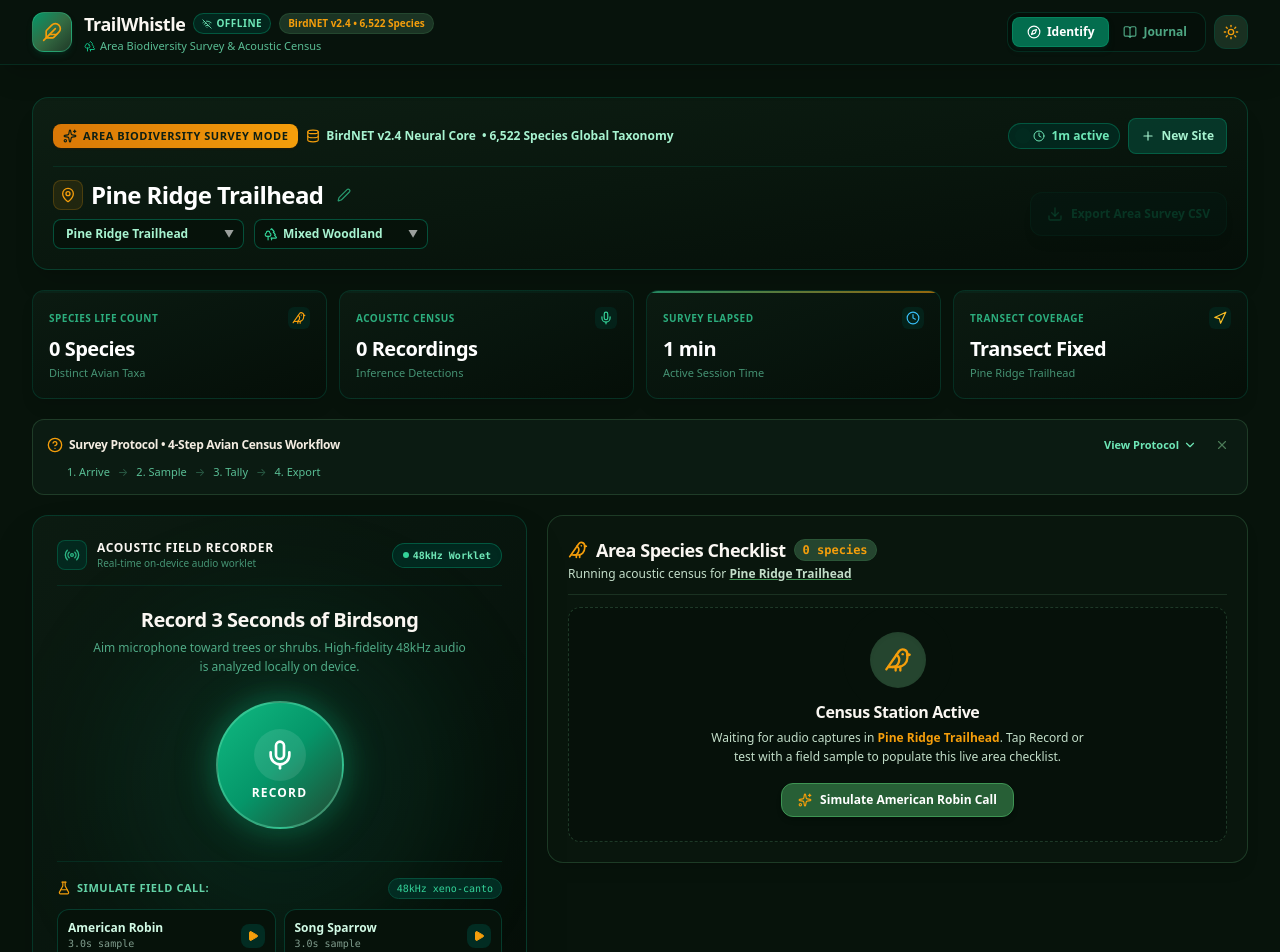
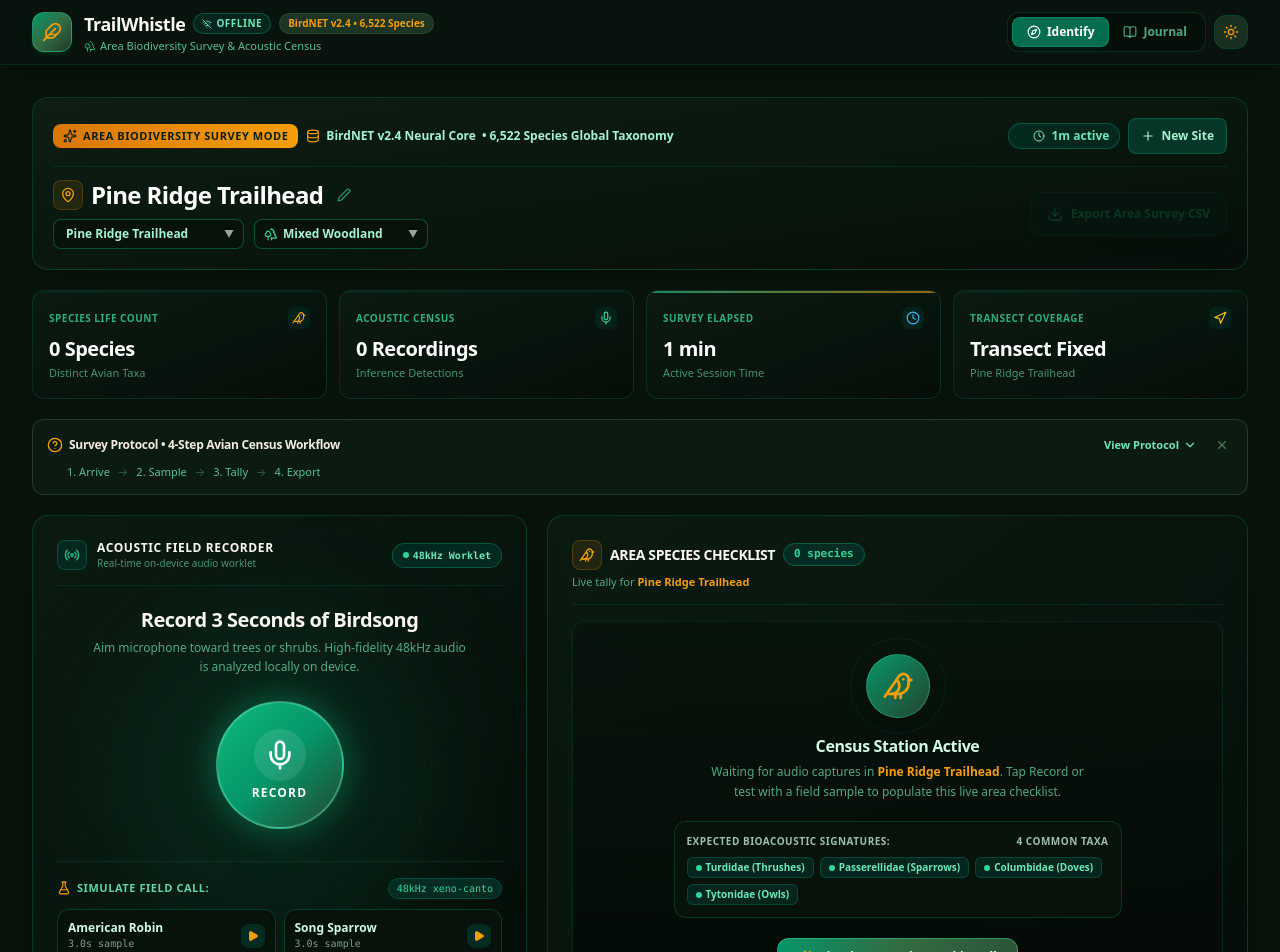
Before and after one commit to Sourabh-Kumar04/TrailWhistle, a React (Vite) app: page / in a window 1280 px wide. Shown: the top 952 px of the page. Built offline with nearby package versions, Linux system fonts and the light colour scheme.

Commit message:
feat(iter-3): enrich species checklist with bioacoustic radar empty state and museum-grade data visualization

```diff
--- a/src/components/AreaSpeciesChecklist.tsx
+++ b/src/components/AreaSpeciesChecklist.tsx
@@ -23,29 +23,35 @@ export const AreaSpeciesChecklist: React.FC<AreaSpeciesChecklistProps> = ({
   );
 
   return (
-    <div className={`p-4 sm:p-5 rounded-2xl border flex flex-col h-full transition-all ${
+    <div className={`p-5 sm:p-6 rounded-2xl border flex flex-col h-full transition-all duration-300 ${
       isSunlightMode
-        ? 'bg-white border-2 border-black text-black shadow-md'
-        : 'bg-canopy-900/95 border-forest-700/60 text-earth-50 shadow-lg'
+        ? 'bg-white border-neutral-300 text-neutral-900 shadow-md'
+        : 'bg-gradient-to-br from-[#0c1b12]/95 via-[#08150e]/95 to-[#040c07]/95 border-emerald-800/50 text-earth-50 shadow-2xl'
     }`}>
       {/* Header */}
-      <div className={`flex items-center justify-between gap-2 pb-3 mb-3 border-b ${
-        isSunlightMode ? 'border-neutral-900' : 'border-forest-800/60'
+      <div className={`flex items-center justify-between gap-2 pb-3.5 mb-4 border-b ${
+        isSunlightMode ? 'border-neutral-200' : 'border-emerald-900/40'
       }`}>
         <div>
           <div className="flex items-center gap-2">
-            <h2 className="text-base sm:text-lg font-bold tracking-tight flex items-center gap-2">
-              <Bird className="w-5 h-5 text-feather-yellow" />
-              <span>Area Species Checklist</span>
+            <div className={`p-1.5 rounded-lg ${
+              isSunlightMode ? 'bg-amber-100 text-amber-900' : 'bg-amber-500/10 text-feather-yellow border border-amber-500/20'
+            }`}>
+              <Bird className="w-4 h-4" />
+            </div>
+            <h2 className="text-sm font-black tracking-tight uppercase font-sans">
+              Area Species Checklist
             </h2>
-            <span className={`text-xs font-mono font-bold px-2 py-0.5 rounded-full ${
-              isSunlightMode ? 'bg-black text-white' : 'bg-forest-800 text-feather-yellow border border-forest-700'
+            <span className={`text-[11px] font-mono font-bold px-2.5 py-0.5 rounded-full ${
+              checklist.length > 0
+                ? isSunlightMode ? 'bg-emerald-900 text-white' : 'bg-emerald-600 text-white shadow-sm'
+                : isSunlightMode ? 'bg-neutral-100 text-neutral-600' : 'bg-emerald-950 text-emerald-400 border border-emerald-800'
             }`}>
-              {checklist.length} species
+              {checklist.length} {checklist.length === 1 ? 'species' : 'species'}
             </span>
           </div>
-          <p className={`text-xs mt-0.5 ${isSunlightMode ? 'text-black font-medium' : 'text-forest-200'}`}>
-            Running acoustic census for <span className="font-bold underline decoration-moss-500">{locationName}</span>
+          <p className={`text-[11px] mt-1 ${isSunlightMode ? 'text-neutral-600' : 'text-emerald-300/70'}`}>
+            Live tally for <strong className={isSunlightMode ? 'text-neutral-900' : 'text-feather-yellow'}>{locationName}</strong>
           </p>
         </div>
 
@@ -54,13 +60,13 @@ export const AreaSpeciesChecklist: React.FC<AreaSpeciesChecklistProps> = ({
             <Search className="w-3.5 h-3.5 absolute left-2.5 top-2.5 text-gray-400" />
             <input
               type="text"
-              placeholder="Filter..."
+              placeholder="Filter species..."
               value={searchQuery}
               onChange={(e) => setSearchQuery(e.target.value)}
-              className={`w-full pl-7 pr-2 py-1.5 text-xs rounded-lg border ${
+              className={`w-full pl-8 pr-2.5 py-1.5 text-xs rounded-lg border outline-none ${
                 isSunlightMode
-                  ? 'bg-white border-2 border-black text-black font-semibold'
-                  : 'bg-canopy-950 border-forest-700 text-white placeholder-forest-500'
+                  ? 'bg-neutral-50 border-neutral-300 text-neutral-900 focus:border-black'
+                  : 'bg-[#06120a] border-emerald-800 text-white placeholder-emerald-600 focus:border-emerald-400'
               }`}
             />
           </div>
@@ -69,32 +75,71 @@ export const AreaSpeciesChecklist: React.FC<AreaSpeciesChecklistProps> = ({
 
       {/* Checklist Content */}
       {checklist.length === 0 ? (
-        <div className={`flex-1 flex flex-col items-center justify-center p-6 text-center rounded-xl border border-dashed my-auto ${
-          isSunlightMode ? 'bg-neutral-50 border-2 border-black' : 'bg-canopy-950/60 border-forest-800/80'
+        <div className={`flex-1 flex flex-col items-center justify-center p-6 sm:p-8 text-center rounded-xl border transition-all ${
+          isSunlightMode
+            ? 'bg-neutral-50/80 border-neutral-300 text-neutral-900'
+            : 'bg-gradient-to-b from-[#07130b]/80 to-[#040a06]/90 border-emerald-900/40 text-emerald-100'
         }`}>
-          <div className="relative mb-3 flex items-center justify-center">
-            <div className={`w-14 h-14 rounded-full flex items-center justify-center shadow-inner ${
-              isSunlightMode ? 'bg-black text-white' : 'bg-forest-800 text-feather-yellow'
+          {/* Animated Sonar Radar Visualizer */}
+          <div className="relative mb-4 flex items-center justify-center">
+            <div className={`w-16 h-16 rounded-full flex items-center justify-center shadow-lg transition-transform ${
+              isSunlightMode
+                ? 'bg-emerald-900 text-white shadow-emerald-950/20'
+                : 'bg-gradient-to-br from-emerald-600 to-forest-800 text-feather-yellow border border-emerald-400/40 shadow-[0_0_30px_rgba(16,185,129,0.3)]'
             }`}>
-              <Bird className="w-7 h-7" />
+              <Bird className="w-8 h-8" />
             </div>
-            <div className="absolute inset-0 rounded-full border border-feather-accent/40 animate-ping opacity-40 pointer-events-none" />
+            <div className="absolute -inset-2 rounded-full border border-emerald-500/30 animate-ping opacity-30 pointer-events-none" />
+            <div className="absolute -inset-4 rounded-full border border-emerald-500/10 pointer-events-none" />
           </div>
-          <h3 className="font-black text-base mb-1 tracking-tight">Census Station Active</h3>
-          <p className={`text-xs max-w-sm mb-4 leading-relaxed ${
-            isSunlightMode ? 'text-black font-medium' : 'text-forest-200'
+
+          <h3 className="font-extrabold text-base mb-1 tracking-tight font-sans">
+            Census Station Active
+          </h3>
+          <p className={`text-xs max-w-sm mb-5 leading-relaxed ${
+            isSunlightMode ? 'text-neutral-600 font-medium' : 'text-emerald-300/70'
           }`}>
-            Waiting for audio captures in <strong className="text-feather-yellow">{locationName}</strong>. Tap Record or test with a field sample to populate this live area checklist.
+            Waiting for audio captures in <strong className={isSunlightMode ? 'text-black' : 'text-feather-yellow'}>{locationName}</strong>. Tap Record or test with a field sample to populate this live area checklist.
           </p>
+
+          {/* Expected Taxa in Habitat Preview */}
+          <div className={`w-full max-w-md p-3 rounded-xl border mb-5 text-left ${
+            isSunlightMode ? 'bg-white border-neutral-300' : 'bg-[#06120a] border-emerald-900/60'
+          }`}>
+            <div className="flex items-center justify-between text-[10px] uppercase font-bold tracking-wider mb-2 opacity-75">
+              <span>Expected Bioacoustic Signatures:</span>
+              <span>4 Common Taxa</span>
+            </div>
+            <div className="flex flex-wrap gap-1.5">
+              {[
+                { name: 'Turdidae (Thrushes)', status: 'LC' },
+                { name: 'Passerellidae (Sparrows)', status: 'LC' },
+                { name: 'Columbidae (Doves)', status: 'LC' },
+                { name: 'Tytonidae (Owls)', status: 'LC' },
+              ].map((taxa, i) => (
+                <span
+                  key={i}
+                  className={`text-[10px] font-semibold px-2 py-0.5 rounded-md flex items-center gap-1 ${
+                    isSunlightMode
+                      ? 'bg-neutral-100 text-neutral-800 border border-neutral-200'
+                      : 'bg-emerald-950/80 text-emerald-300 border border-emerald-800/60'
+                  }`}
+                >
+                  <span className="w-1.5 h-1.5 rounded-full bg-emerald-400" />
+                  <span>{taxa.name}</span>
+                </span>
+              ))}
+            </div>
+          </div>
 
           {onRunSampleDemo && (
             <button
               type="button"
               onClick={onRunSampleDemo}
-              className={`py-2 px-4 rounded-xl text-xs font-bold flex items-center gap-2 shadow-md transition-all active:scale-95 ${
+              className={`py-2.5 px-5 rounded-xl text-xs font-bold flex items-center gap-2 shadow-lg transition-all active:scale-95 cursor-pointer hover:scale-105 ${
                 isSunlightMode
-                  ? 'bg-black text-white hover:bg-neutral-800 border-2 border-black font-extrabold'
-                  : 'bg-moss-700 hover:bg-moss-600 text-white border border-moss-500'
+                  ? 'bg-emerald-900 hover:bg-emerald-800 text-white shadow-emerald-950/10 font-bold'
+                  : 'bg-gradient-to-r from-emerald-600 via-forest-600 to-forest-700 hover:from-emerald-500 hover:to-forest-600 text-white border border-emerald-400/50 shadow-[0_0_20px_rgba(16,185,129,0.25)]'
               }`}
             >
               <Sparkles className="w-3.5 h-3.5 text-feather-yellow" />
@@ -103,7 +148,7 @@ export const AreaSpeciesChecklist: React.FC<AreaSpeciesChecklistProps> = ({
           )}
         </div>
       ) : (
-        <div className="space-y-2.5 overflow-y-auto max-h-[460px] pr-1">
+        <div className="space-y-3 overflow-y-auto max-h-[480px] pr-1">
           {filtered.map((item) => {
             const lastTime = new Date(item.lastDetectedTime).toLocaleTimeString(undefined, {
               hour: '2-digit',
@@ -113,61 +158,90 @@ export const AreaSpeciesChecklist: React.FC<AreaSpeciesChecklistProps> = ({
             return (
               <div
                 key={item.speciesId}
-                className={`p-3 sm:p-3.5 rounded-xl border transition-all ${
+                className={`p-3.5 sm:p-4 rounded-xl border transition-all duration-200 hover:scale-[1.01] ${
                   isSunlightMode
-                    ? 'bg-neutral-50 border-2 border-black text-black hover:bg-white'
-                    : 'bg-canopy-950/80 border-forest-800/90 text-earth-50 hover:border-forest-700'
+                    ? 'bg-white border-neutral-300 text-neutral-900 shadow-sm hover:border-black'
+                    : 'bg-gradient-to-br from-[#0c1a11]/90 to-[#07130b]/90 border-emerald-900/60 hover:border-emerald-600 text-white shadow-md'
                 }`}
               >
-                <div className="flex items-start justify-between gap-2 mb-1.5">
-                  <div className="flex-1">
-                    <div className="flex items-center gap-1.5 flex-wrap">
-                      <h4 className="font-bold text-sm tracking-tight">{item.commonName}</h4>
-                      <span className={`text-[10px] font-bold px-2 py-0.2 rounded-full ${
+                <div className="flex items-start justify-between gap-2 mb-2">
+                  <div className="flex-1 min-w-0">
+                    <div className="flex items-center gap-2 flex-wrap">
+                      <h4 className="font-extrabold text-sm sm:text-base tracking-tight truncate font-sans">
+                        {item.commonName}
+                      </h4>
+                      <span className={`text-[10px] font-bold px-2 py-0.5 rounded-full ${
                         isSunlightMode
-                          ? 'bg-black text-white'
-                          : 'bg-forest-800 text-feather-yellow border border-forest-700'
+                          ? 'bg-emerald-100 text-emerald-950 font-bold'
+                          : 'bg-emerald-950 text-emerald-300 border border-emerald-700/60'
                       }`}>
                         {item.detectionCount}x heard
                       </span>
+                      {item.iucnStatus && (
+                        <span className={`text-[9px] font-extrabold px-1.5 py-0.2 rounded ${
+                          isSunlightMode
+                            ? 'bg-neutral-100 text-emerald-900 border border-neutral-300'
+                            : 'bg-emerald-900/80 text-emerald-200 border border-emerald-600/50'
+                        }`}>
+                          {item.iucnStatus}
+                        </span>
+                      )}
                     </div>
-                    <div className={`text-xs italic font-serif ${isSunlightMode ? 'text-neutral-900 font-bold' : 'text-moss-200'}`}>
+                    <div className={`text-xs italic font-serif mt-0.5 ${
+                      isSunlightMode ? 'text-neutral-700' : 'text-emerald-300/80'
+                    }`}>
                       {item.scientificName}
+                      {item.family && (
+                        <span className="not-italic font-sans opacity-70 ml-1.5 text-[10px]">
+                          • {item.family}
+                        </span>
+                      )}
                     </div>
                   </div>
 
                   <div className="text-right shrink-0">
-                    <span className={`font-mono text-xs font-bold ${isSunlightMode ? 'text-emerald-700 font-extrabold' : 'text-emerald-400'}`}>
+                    <span className={`font-mono text-sm font-black ${
+                      isSunlightMode ? 'text-emerald-800' : 'text-feather-yellow'
+                    }`}>
                       {Math.round(item.maxConfidence * 100)}% peak
                     </span>
-                    <div className={`text-[10px] ${isSunlightMode ? 'text-black font-medium' : 'text-forest-300'}`}>
-                      last: {lastTime}
+                    <div className={`text-[10px] font-medium ${
+                      isSunlightMode ? 'text-neutral-500' : 'text-emerald-400/60'
+                    }`}>
+                      last {lastTime}
                     </div>
                   </div>
                 </div>
 
                 {/* Progress bar of peak confidence */}
-                <div className={`w-full h-1.5 rounded-full overflow-hidden mb-2 ${
-                  isSunlightMode ? 'bg-neutral-300' : 'bg-forest-900'
+                <div className={`w-full h-1.5 rounded-full overflow-hidden mb-2.5 ${
+                  isSunlightMode ? 'bg-neutral-200' : 'bg-[#050e08]'
                 }`}>
                   <div
-                    className={`h-full ${
-                      isSunlightMode ? 'bg-black' : 'bg-gradient-to-r from-forest-500 to-feather-yellow'
+                    className={`h-full rounded-full transition-all duration-300 ${
+                      isSunlightMode
+                        ? 'bg-emerald-900'
+                        : 'bg-gradient-to-r from-emerald-500 to-feather-yellow shadow-sm'
                     }`}
                     style={{ width: `${Math.round(item.maxConfidence * 100)}%` }}
                   />
                 </div>
 
-                {/* Habitat tag */}
-                <div className={`flex items-center justify-between text-[11px] pt-1 border-t ${
-                  isSunlightMode ? 'border-neutral-300' : 'border-forest-800/30'
+                {/* Habitat tag & bio details */}
+                <div className={`flex items-center justify-between text-[11px] pt-2 border-t ${
+                  isSunlightMode ? 'border-neutral-200' : 'border-emerald-950/80'
                 }`}>
-                  <span className={`flex items-center gap-1 ${isSunlightMode ? 'text-black font-semibold' : 'text-forest-300'}`}>
-                    <MapPin className="w-3 h-3 text-moss-500 shrink-0" />
+                  <span className={`flex items-center gap-1 font-medium ${
+                    isSunlightMode ? 'text-neutral-700' : 'text-emerald-300/70'
+                  }`}>
+                    <MapPin className="w-3 h-3 text-emerald-500 shrink-0" />
                     <span>{item.habitat}</span>
                   </span>
-                  <span className={`text-[10px] ${isSunlightMode ? 'text-neutral-800 font-medium' : 'text-forest-300'}`}>
-                    Confirmed in survey
+                  <span className={`text-[10px] font-medium flex items-center gap-1 ${
+                    isSunlightMode ? 'text-emerald-800 font-semibold' : 'text-emerald-400'
+                  }`}>
+                    <CheckCircle2 className="w-3 h-3" />
+                    <span>Logged to Transect</span>
                   </span>
                 </div>
               </div>
--- a/src/services/journal.ts
+++ b/src/services/journal.ts
@@ -217,6 +217,8 @@ export function buildSurveyChecklist(
         maxConfidence: entry.confidence,
         firstDetectedTime: entry.timestamp,
         lastDetectedTime: entry.timestamp,
+        iucnStatus: dbMatch?.iucnStatus,
+        family: dbMatch?.family,
       });
     } else {
       existing.detectionCount += 1;
--- a/src/types/journal.ts
+++ b/src/types/journal.ts
@@ -55,6 +55,8 @@ export interface SurveyChecklistItem {
   maxConfidence: number;
   firstDetectedTime: string;
   lastDetectedTime: string;
+  iucnStatus?: string;
+  family?: string;
 }
 
 export interface SurveyRecordingEvent {
```
